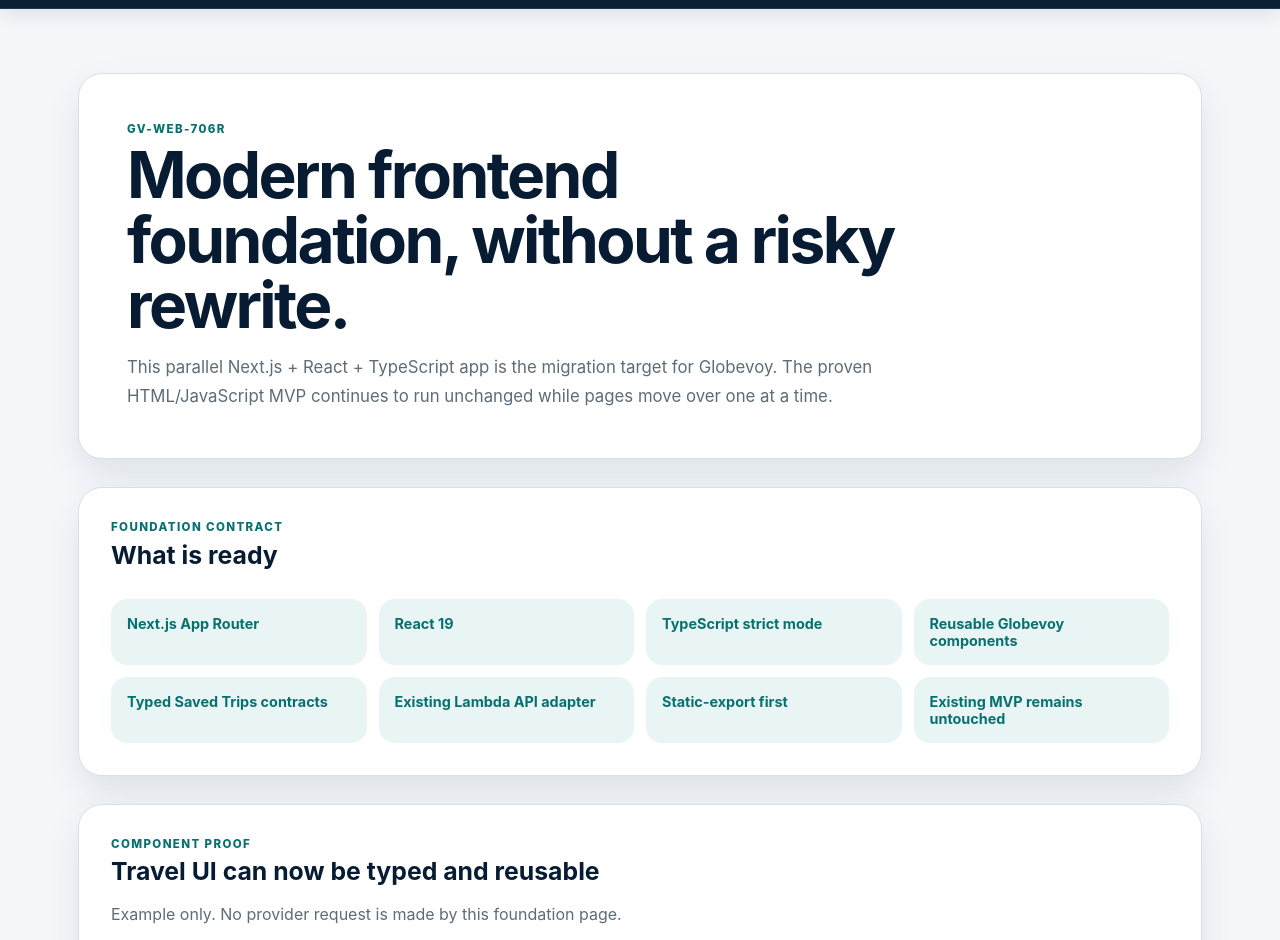
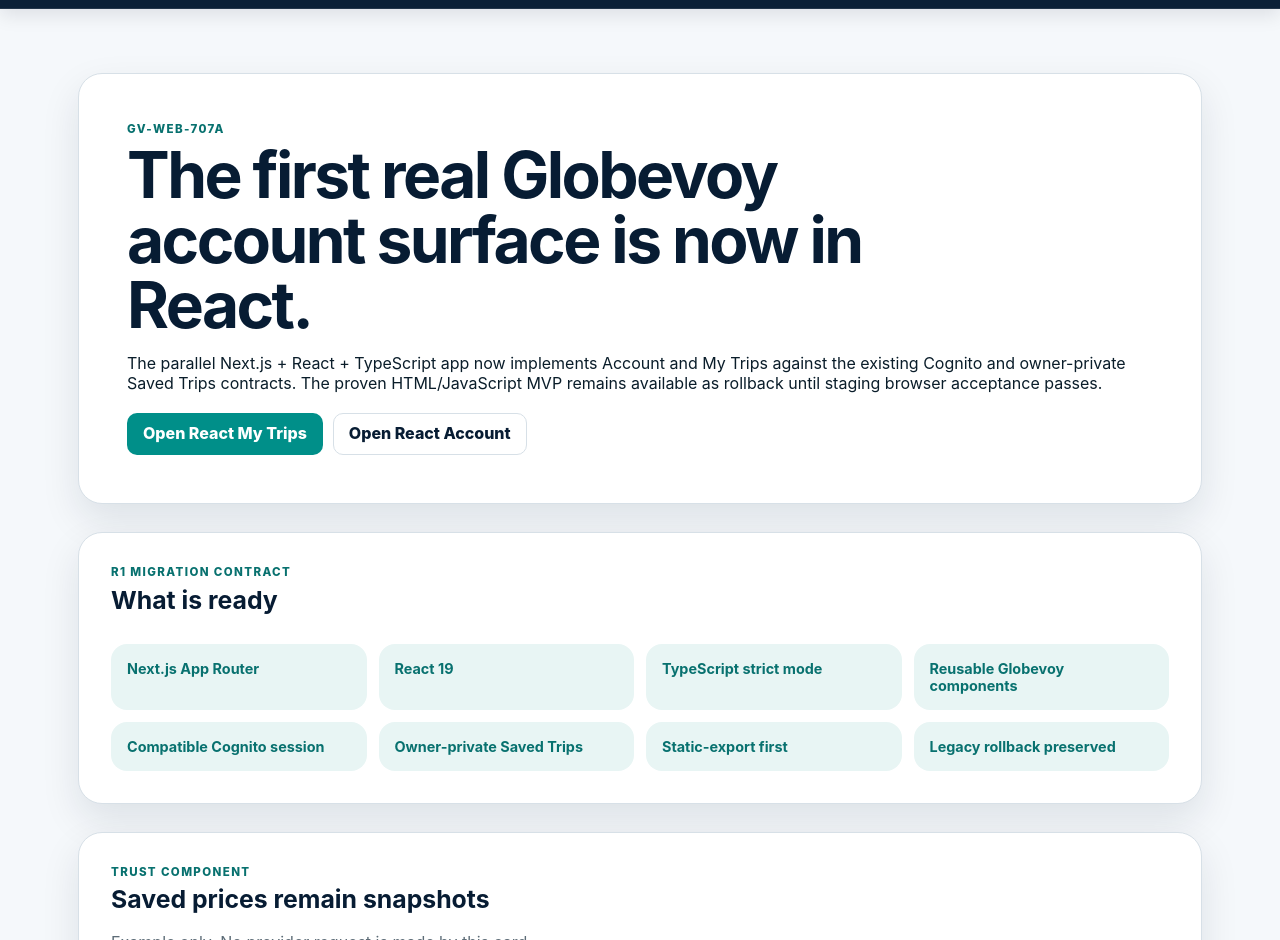
Before and after one commit to Wajeeh7565/globevoy, a Next.js app in the folder web/: page /react/ in a window 1280 px wide. Shown: the part 52-992 px from the top of the page. Built offline with nearby package versions, Linux system fonts and the light colour scheme.

Commit message:
Surface 707A React account migration

```diff
--- a/web/app/page.tsx
+++ b/web/app/page.tsx
@@ -1,3 +1,4 @@
+import Link from 'next/link';
 import { TripCard } from '@/components/trip-card';
 
 const capabilities = [
@@ -5,27 +6,32 @@ const capabilities = [
   'React 19',
   'TypeScript strict mode',
   'Reusable Globevoy components',
-  'Typed Saved Trips contracts',
-  'Existing Lambda API adapter',
+  'Compatible Cognito session',
+  'Owner-private Saved Trips',
   'Static-export first',
-  'Existing MVP remains untouched'
+  'Legacy rollback preserved'
 ];
 
 export default function HomePage() {
   return (
     <div className="gv-foundation-page">
       <section className="gv-hero">
-        <p className="gv-kicker">GV-WEB-706R</p>
-        <h1>Modern frontend foundation, without a risky rewrite.</h1>
+        <p className="gv-kicker">GV-WEB-707A</p>
+        <h1>The first real Globevoy account surface is now in React.</h1>
         <p>
-          This parallel Next.js + React + TypeScript app is the migration target for Globevoy.
-          The proven HTML/JavaScript MVP continues to run unchanged while pages move over one at a time.
+          The parallel Next.js + React + TypeScript app now implements Account and My Trips
+          against the existing Cognito and owner-private Saved Trips contracts. The proven
+          HTML/JavaScript MVP remains available as rollback until staging browser acceptance passes.
         </p>
+        <div className="gv-account-actions">
+          <Link className="gv-button gv-button--primary" href="/my-trips/">Open React My Trips</Link>
+          <Link className="gv-button gv-button--secondary" href="/account/">Open React Account</Link>
+        </div>
       </section>
 
       <section className="gv-section" aria-labelledby="foundation-capabilities">
         <div>
-          <p className="gv-kicker">FOUNDATION CONTRACT</p>
+          <p className="gv-kicker">R1 MIGRATION CONTRACT</p>
           <h2 id="foundation-capabilities">What is ready</h2>
         </div>
         <ul className="gv-capability-grid">
@@ -35,9 +41,9 @@ export default function HomePage() {
 
       <section className="gv-section" aria-labelledby="component-proof">
         <div>
-          <p className="gv-kicker">COMPONENT PROOF</p>
-          <h2 id="component-proof">Travel UI can now be typed and reusable</h2>
-          <p className="gv-muted">Example only. No provider request is made by this foundation page.</p>
+          <p className="gv-kicker">TRUST COMPONENT</p>
+          <h2 id="component-proof">Saved prices remain snapshots</h2>
+          <p className="gv-muted">Example only. No provider request is made by this card.</p>
         </div>
         <TripCard
           title="Toronto → Atlanta → Cancun → Toronto"
@@ -55,8 +61,8 @@ export default function HomePage() {
       <section className="gv-boundary" aria-label="Migration safety boundary">
         <strong>Migration boundary</strong>
         <p>
-          GV-WEB-706R does not replace production or staging routes, does not change Cognito,
-          DynamoDB, Lambda, Duffel, Agoda, or Saved Trips, and does not introduce a second backend.
+          GV-WEB-707A does not replace the current staging routes, does not change Cognito,
+          DynamoDB, Lambda, Duffel, Agoda, or the legacy Saved Trips pages, and does not introduce a second backend.
         </p>
       </section>
     </div>
```
